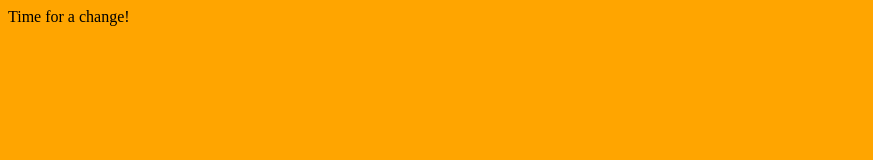
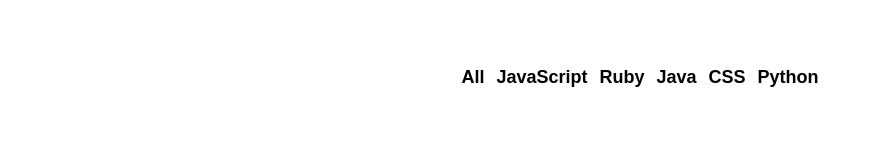
Before and after one commit to ss251/github-battle, a React app: page / in a window 1280 px wide. Shown: the whole page, without its empty margins (0-873 px from the left). Built offline with nearby package versions, Linux system fonts and the light colour scheme.

Commit message:
basic navbar

```diff
--- /dev/null
+++ b/app/components/Popular.js
@@ -0,0 +1,16 @@
+import React from "react";
+
+export default class Popular extends React.Component {
+  render() {
+    const languages = ["All", "JavaScript", "Ruby", "Java", "CSS", "Python"];
+    return (
+      <ul className="flex-center">
+        {languages.map((language) => (
+          <li key={language}>
+            <button className="btn-clear nav-link">{language}</button>
+          </li>
+        ))}
+      </ul>
+    );
+  }
+}
--- a/app/index.css
+++ b/app/index.css
@@ -1,3 +1,44 @@
+html,
+body,
+#app {
+  margin: 0;
+  height: 100%;
+  width: 100%;
+}
+
 body {
-  background: orange;
+  font-family: -apple-system, BlinkMacSystemFont, "Segoe UI", Roboto, Oxygen,
+    Ubuntu, Cantarell, "Open Sans", "Helvetica Neue", sans-serif;
 }
+
+ul {
+  padding: 0;
+}
+
+li {
+  list-style-type: none;
+}
+
+.container {
+  max-width: 1200px;
+  margin: 0 auto;
+  padding: 50px;
+}
+
+.flex-center {
+  display: flex;
+  justify-content: center;
+  align-items: center;
+}
+
+.btn-clear {
+  border: none;
+  background: transparent;
+}
+
+.nav-link {
+  font-size: 18px;
+  font-weight: bold;
+  text-decoration: none;
+  color: inherit;
+}
--- a/app/index.js
+++ b/app/index.js
@@ -1,6 +1,7 @@
 import React from "react";
 import ReactDOM from "react-dom";
 import "./index.css";
+import Popular from "./components/Popular";
 
 // Component
 // State
@@ -9,7 +10,11 @@
 
 class App extends React.Component {
   render() {
-    return <div>Time for a change!</div>;
+    return (
+      <div className="container">
+        <Popular />
+      </div>
+    );
   }
 }
 
```
